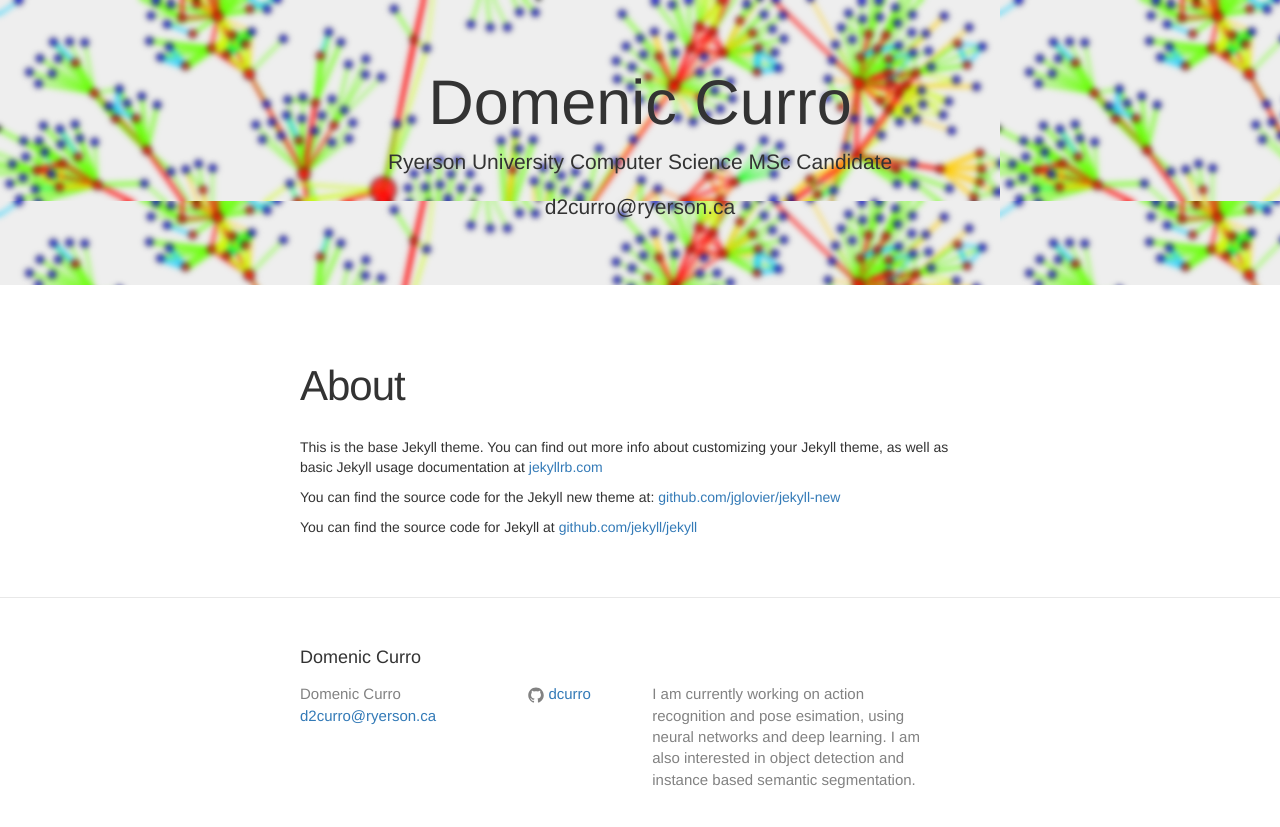
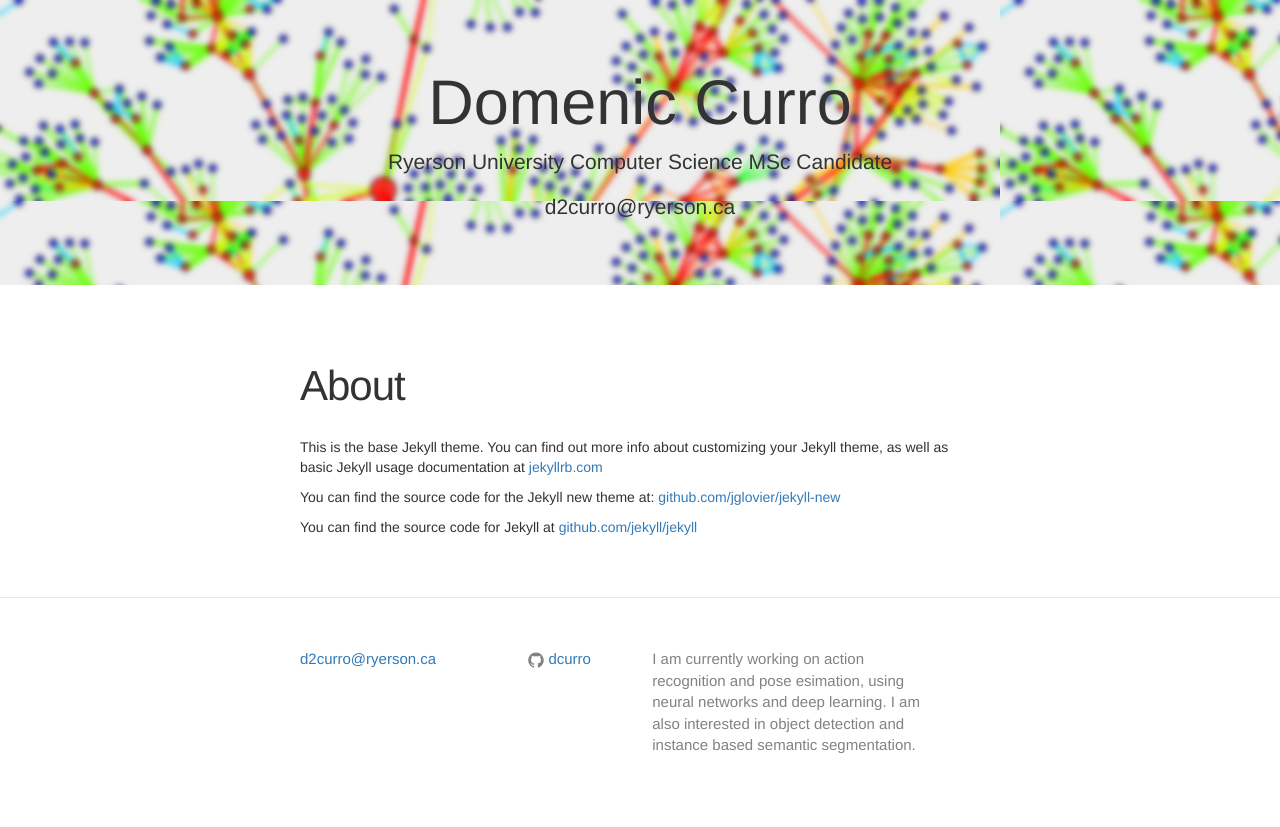
Before and after one commit to DCurro/dcurro.github.io, a Jekyll site: the page built from about.md, in a window 1280 px wide. Shown: the top 827 px of the page. Built offline with Jekyll 4.4.1, drawn with Linux system fonts in a browser that asks for light colours.

Commit message:
Removed title

```diff
--- a/_config.yml
+++ b/_config.yml
@@ -1,5 +1,5 @@
 # Site settings
-title: Domenic Curro
+title:
 email: d2curro@ryerson.ca
 description: > # this means to ignore newlines until "baseurl:"
   I am currently working on action recognition and pose esimation, using neural networks and deep learning.
```
